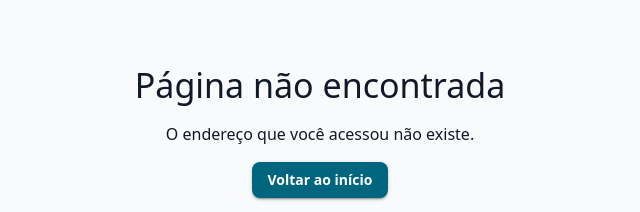
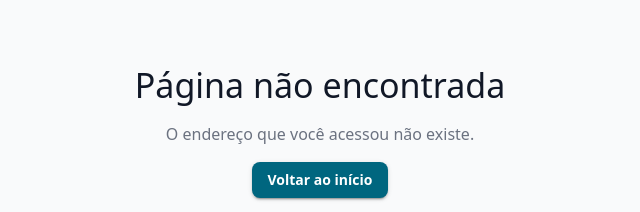
Before and after one commit to lorraine-crst/plataforma-portabilidade-convenios, a React app in the folder frontend/: page /beneficiario/autorizar in a window 1280 px wide. Shown: the top 212 px of the page, without its empty margins (320-960 px from the left). Built offline with nearby package versions, Linux system fonts and the light colour scheme.

Commit message:
fix: corrige as cores de texto para o MUI 9

```diff
--- a/frontend/src/components/EmptyState.tsx
+++ b/frontend/src/components/EmptyState.tsx
@@ -12,7 +12,7 @@ export function EmptyState({ message, children }: EmptyStateProps) {
       spacing={2}
       sx={{ alignItems: "center", py: 6, textAlign: "center" }}
     >
-      <Typography color="text.secondary">{message}</Typography>
+      <Typography color="textSecondary">{message}</Typography>
       {children}
     </Stack>
   );
--- a/frontend/src/components/ErrorPage.tsx
+++ b/frontend/src/components/ErrorPage.tsx
@@ -15,7 +15,7 @@ export function ErrorPage({ title, message }: ErrorPageProps) {
       <Typography variant="h4" component="h1">
         {title}
       </Typography>
-      <Typography color="text.secondary">{message}</Typography>
+      <Typography color="textSecondary">{message}</Typography>
       <Button component={Link} to="/" variant="contained">
         Voltar ao início
       </Button>
```
